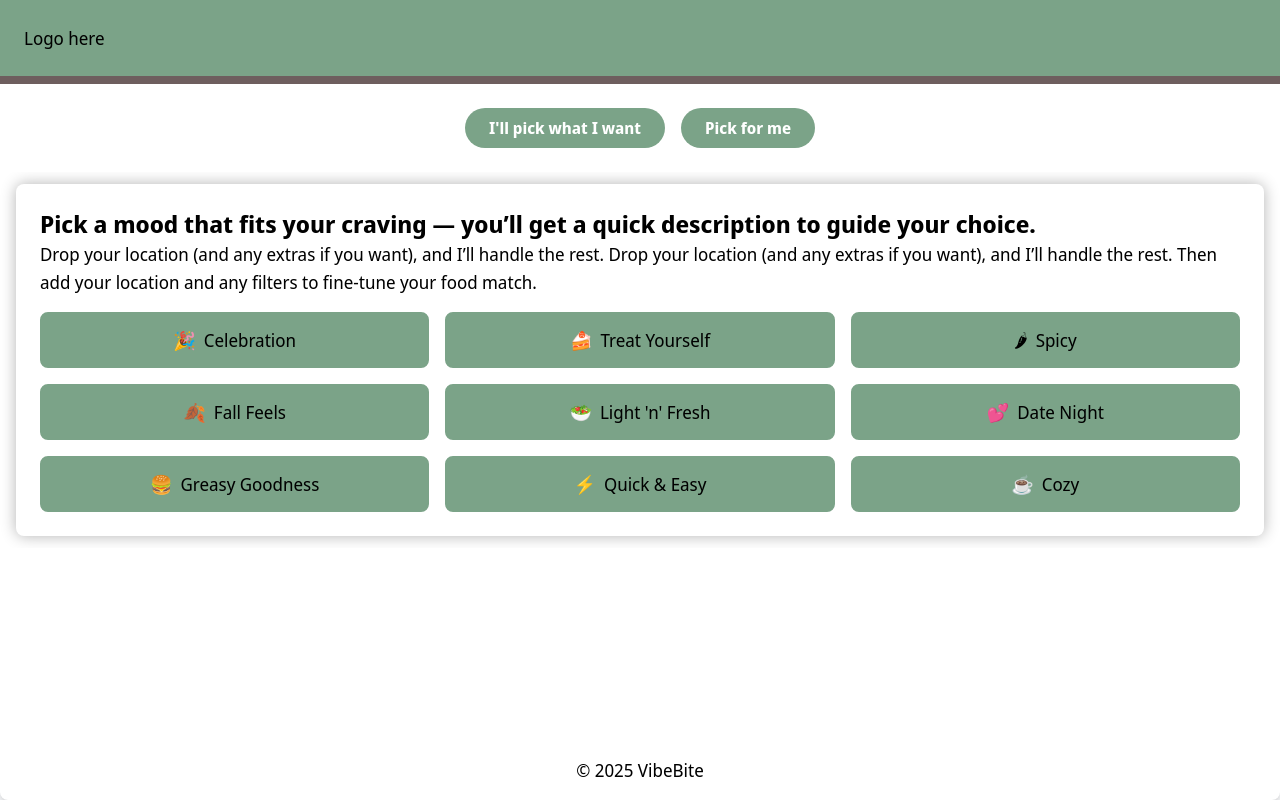
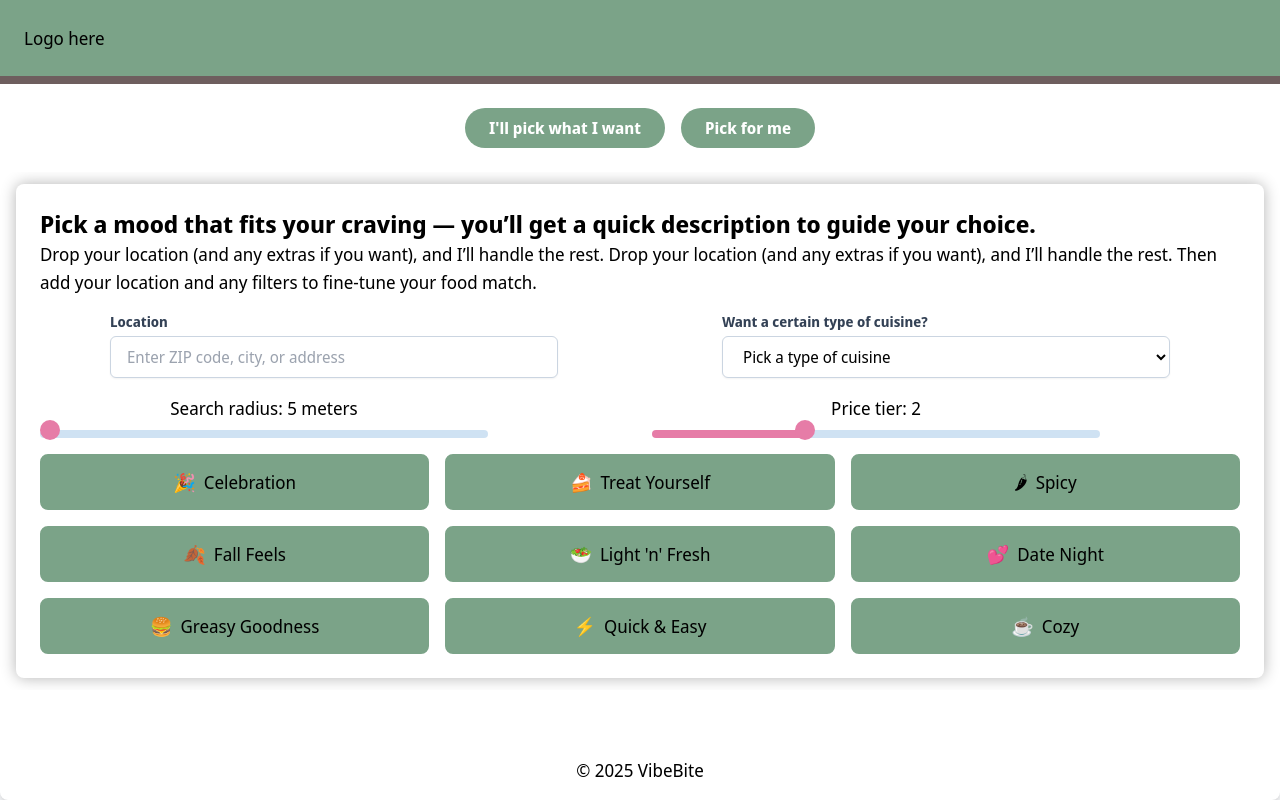
Before and after one commit to samhitha48/VibeBite, a React (Vite) app: page / in a window 1280 px wide. Both pictures are taken after a click on the button "I'll pick what I want". Built offline with nearby package versions, Linux system fonts and the light colour scheme.

Commit message:
add state for manual search selection

```diff
--- a/src/App.jsx
+++ b/src/App.jsx
@@ -1,4 +1,4 @@
-import { useState } from "react";
+import { useState, useCallback } from "react";
 import { Filter } from "./components/Filter/Filter";
 import Button from "./components/Button/Button";
 import Randomizer from "./components/Randomizer/Randomizer";
@@ -23,12 +23,46 @@ const features = [
 
 export default function App() {
   const [showFilter, setShowFilter] = useState(false);
+  const [manualFilters, setManualFilters] = useState({
+    location: "",
+    categories: [],
+    radius: 5,
+    price: 2,
+  });
   const date = new Date();
   const currentYear = date.getFullYear();
 
   const toggleFilter = () => {
     setShowFilter((prev) => !prev);
   };
+
+  const handleLocationChange = useCallback((nextLocation) => {
+    setManualFilters((prev) => ({
+      ...prev,
+      location: nextLocation,
+    }));
+  }, []);
+
+  const handleCuisineSelect = useCallback((selectedAlias) => {
+    setManualFilters((prev) => ({
+      ...prev,
+      categories: selectedAlias ? [selectedAlias] : [],
+    }));
+  }, []);
+
+  const handleRadiusChange = useCallback((nextRadius) => {
+    setManualFilters((prev) => ({
+      ...prev,
+      radius: nextRadius,
+    }));
+  }, []);
+
+  const handlePriceChange = useCallback((nextPrice) => {
+    setManualFilters((prev) => ({
+      ...prev,
+      price: nextPrice,
+    }));
+  }, []);
 
   return (
     <main className="grid grid-cols-12 gap-6 mx-auto max-w-[1440px] bg-white h-screen flex-col gap-12 rounded-lg shadow-md">
@@ -46,7 +80,13 @@ export default function App() {
               showFilter ? "max-h-[2000px] opacity-100" : "max-h-0 opacity-0"
             }`}
           >
-            <Filter />
+            <Filter
+              filters={manualFilters}
+              onLocationChange={handleLocationChange}
+              onCuisineSelect={handleCuisineSelect}
+              onRadiusChange={handleRadiusChange}
+              onPriceChange={handlePriceChange}
+            />
           </div>
         </div>
         <footer className="flex justify-center py-4">
--- a/src/components/Filter/Filter.jsx
+++ b/src/components/Filter/Filter.jsx
@@ -1,7 +1,16 @@
 import { useState } from "react";
 import { Checkbox } from "../Checkbox/Checkbox";
+import LocationInput from "../Input/LocationInput";
+import CuisineDropdown from "../Input/CuisineDropdown";
+import Slider from "../Slider/Slider";
 
-const Filter = () => {
+const Filter = ({
+  filters = { location: "", categories: [], radius: 1600, price: 2 },
+  onLocationChange = () => {},
+  onCuisineSelect = () => {},
+  onRadiusChange = () => {},
+  onPriceChange = () => {},
+}) => {
   const [moods, setMoods] = useState([]);
 
   const handleMood = (mood) => {
@@ -57,6 +66,16 @@ const Filter = () => {
     },
   ];
 
+  const radiusValue =
+    typeof filters.radius === "number" && Number.isFinite(filters.radius)
+      ? filters.radius
+      : 1600;
+
+  const priceValue =
+    typeof filters.price === "number" && Number.isFinite(filters.price)
+      ? filters.price
+      : 2;
+
   return (
     <div className="grid grid-cols-1 md:grid-cols-3 gap-4 mx-4 p-6 shadow-[0_0_15px_rgba(0,0,0,0.3)] rounded-lg">
       <div className="col-span-full">
@@ -70,6 +89,30 @@ const Filter = () => {
           the rest. Then add your location and any filters to fine-tune your
           food match.
         </p>
+      </div>
+      <div className="col-span-full grid grid-cols-1 lg:grid-cols-2 gap-6">
+        <LocationInput onValidLocation={onLocationChange} />
+        <CuisineDropdown onSelect={onCuisineSelect} />
+      </div>
+      <div className="col-span-full grid grid-cols-1 lg:grid-cols-2 gap-6">
+        <Slider
+          label="Search radius"
+          min={400}
+          max={40000}
+          step={400}
+          measurement="meters"
+          value={radiusValue}
+          valueSetter={onRadiusChange}
+        />
+        <Slider
+          label="Price tier"
+          min={1}
+          max={4}
+          step={1}
+          value={priceValue}
+          measurement=""
+          valueSetter={onPriceChange}
+        />
       </div>
       {moodList.map((item) => {
         return (
--- a/src/components/Input/LocationInput.jsx
+++ b/src/components/Input/LocationInput.jsx
@@ -10,6 +10,7 @@ export default function LocationInput({ onValidLocation }) {
 
       if (!trimmed) {
         setError("");
+        onValidLocation?.("");
         return false;
       }
 
```
